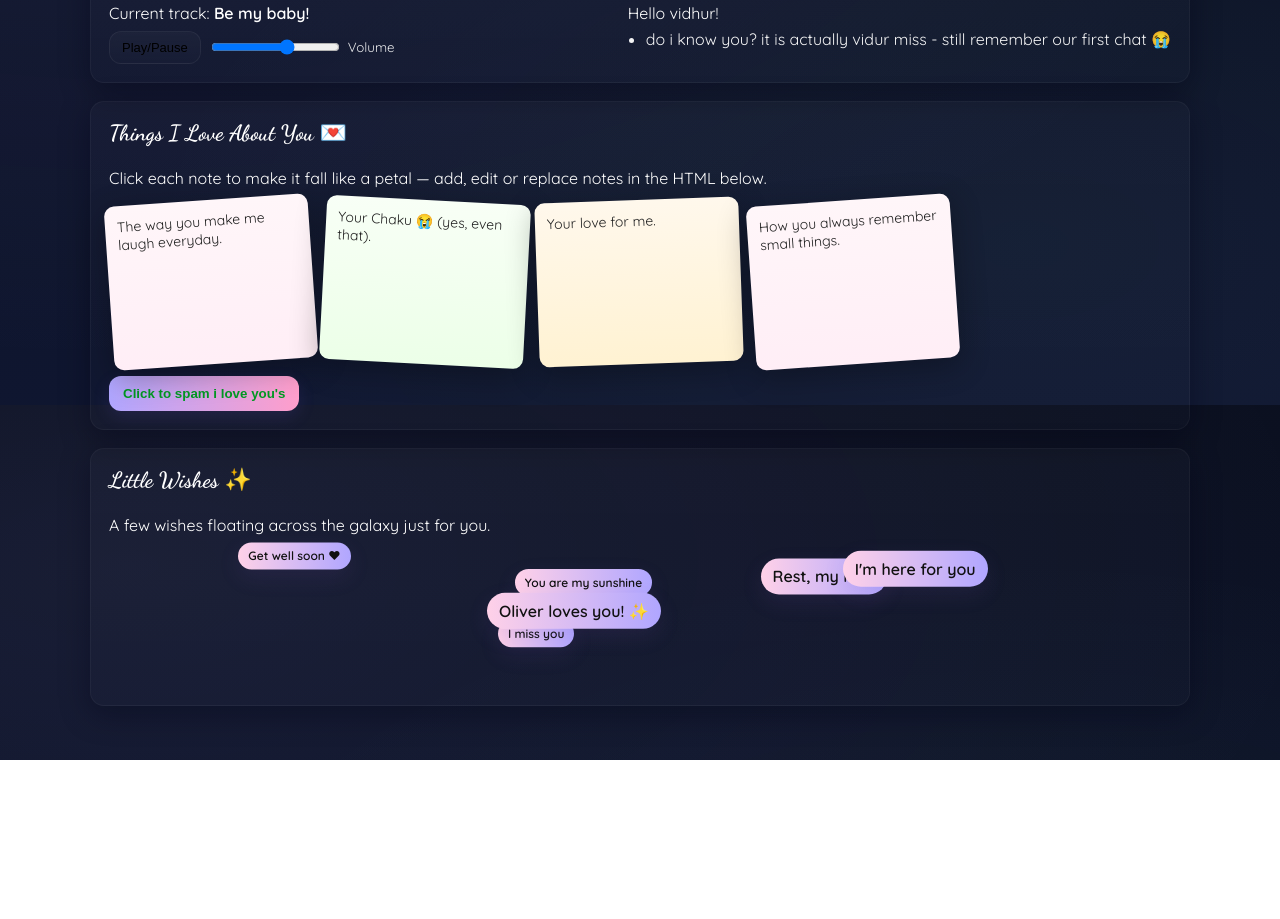
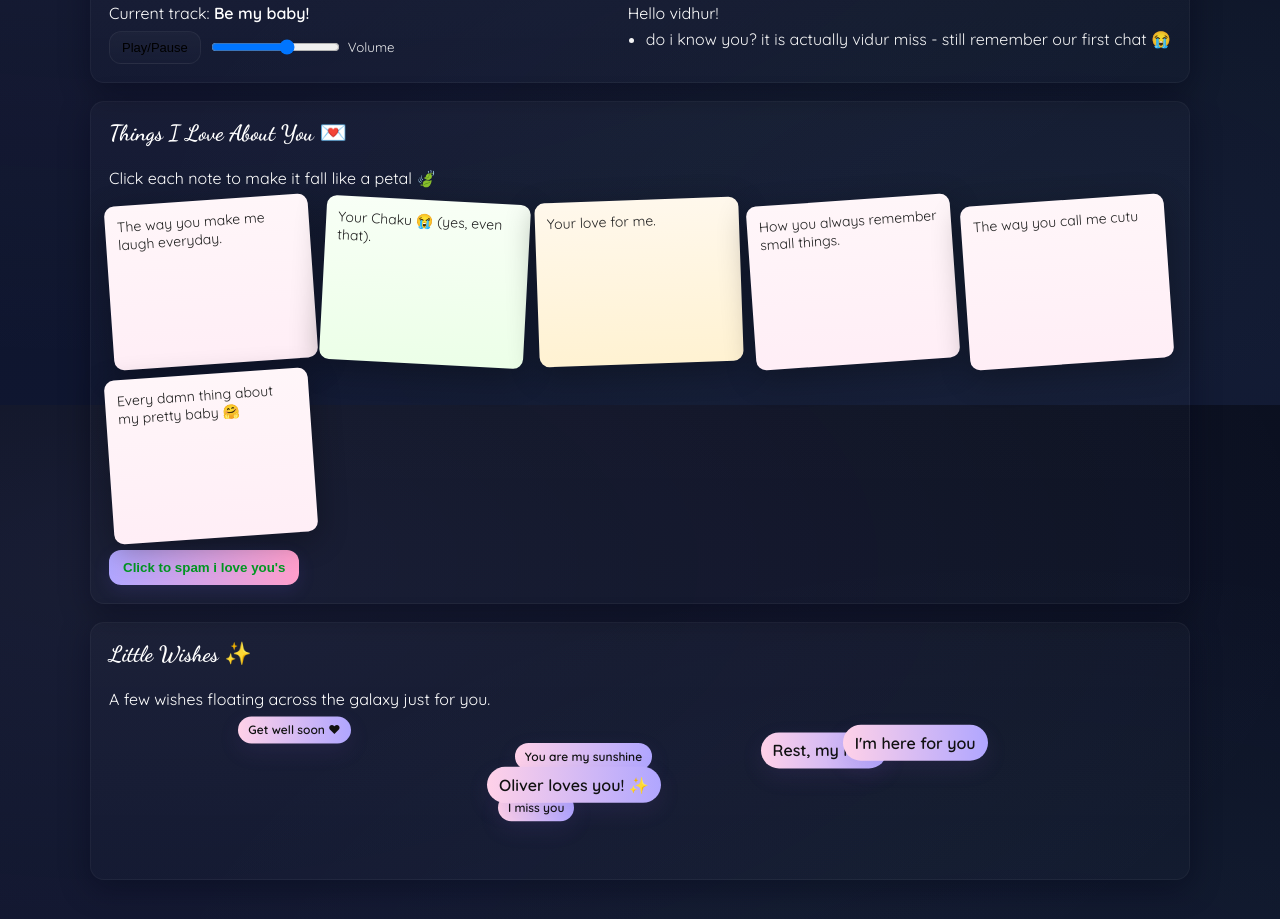
Before and after one commit to vidursharma42/best, a plain HTML site: page index.html in a window 1280 px wide. Shown: the part 1195-2114 px from the top of the page. Before the commit the page ends 1955 px from the top, so only its background shows below. Drawn offline with Linux system fonts and the light colour scheme.

Commit message:
Update index.html

```diff
--- a/index.html
+++ b/index.html
@@ -156,7 +156,7 @@
     <div class="title">
       <div class="logo">✨</div>
       <div>
-        <h1>For My Beautiful Girl</h1>
+        <h1>For My Beautiful Rasmalai! 🙈</h1>
         <p class="lead">A tiny galaxy I made to make you smile — hope you like it sweetuuupieee 💫</p>
       </div>
     </div>
@@ -276,13 +276,15 @@
   <!-- NOTES -->
   <section id="notes" class="card" data-section>
     <h3 style="font-family:'Dancing Script';font-size:22px;margin-top:0">Things I Love About You 💌</h3>
-    <p style="margin-top:6px;margin-bottom:12px">Click each note to make it fall like a petal — add, edit or replace notes in the HTML below.</p>
+    <p style="margin-top:6px;margin-bottom:12px">Click each note to make it fall like a petal 🍃</p>
 
     <div class="notes-wrap" id="notesWrap">
       <div class="sticky" data-note> <p>The way you make me laugh everyday.</p></div>
       <div class="sticky" data-note> <p>Your Chaku 😭 (yes, even that).</p></div>
       <div class="sticky" data-note> <p>Your love for me.</p></div>
       <div class="sticky" data-note> <p>How you always remember small things.</p></div>
+      <div class="sticky" data-note> <p>The way you call me cutu</p></div>
+      <div class="sticky" data-note> <p>Every damn thing about my pretty baby 🤗</p></div>
     </div>
 
     <div style="margin-top:12px">
```
